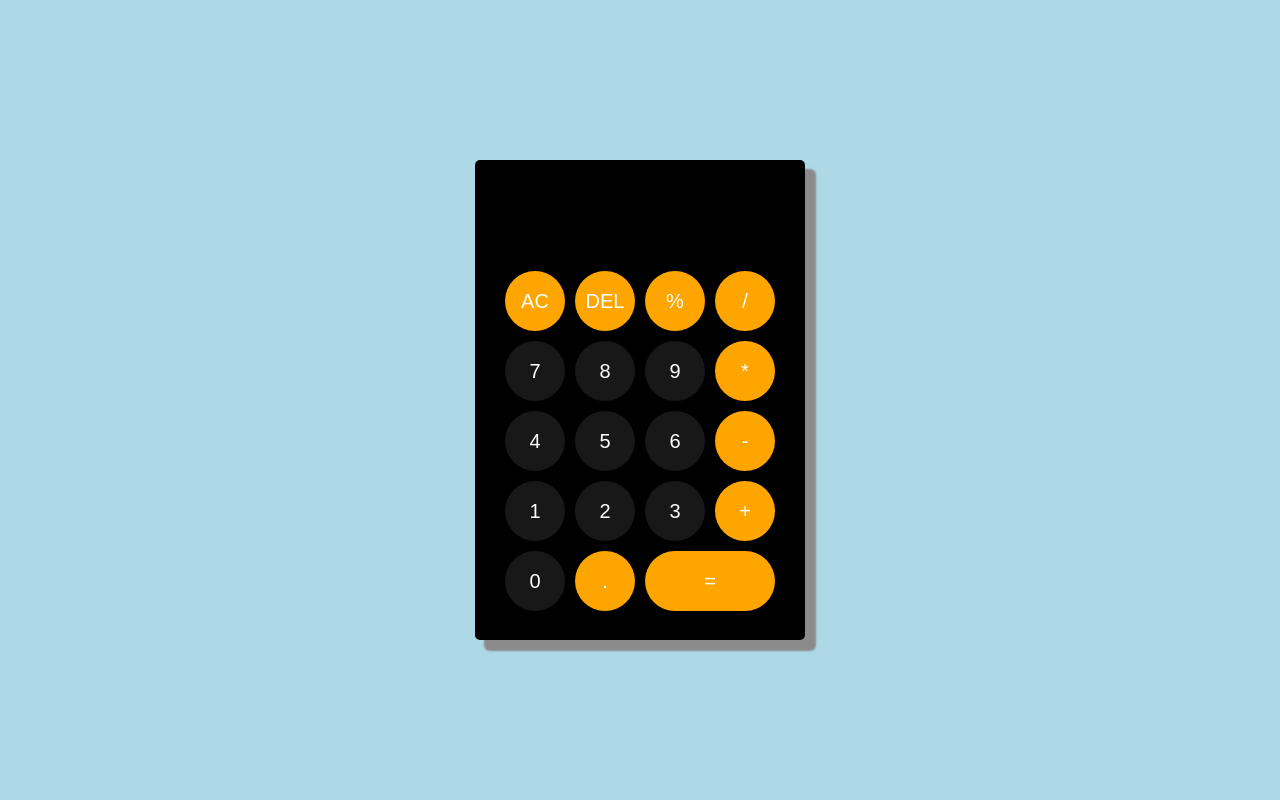
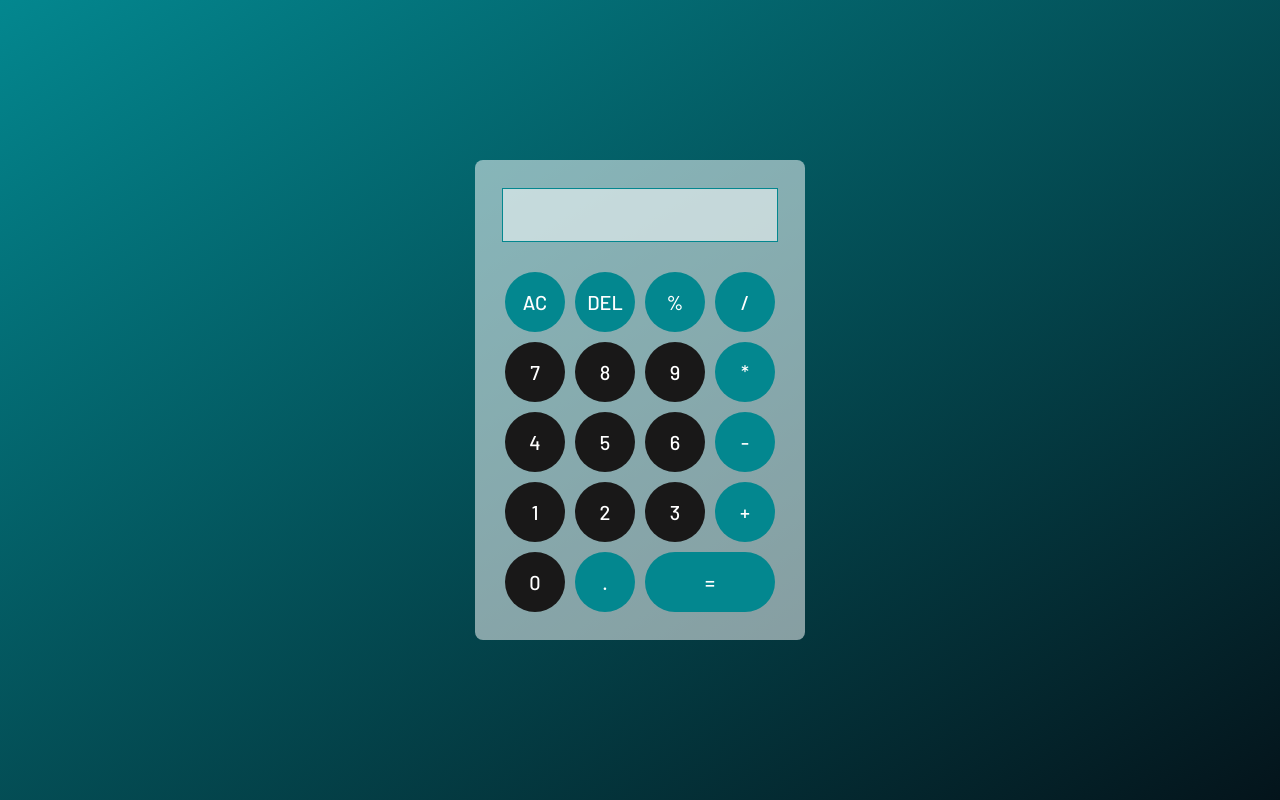
Before and after one commit to abhicplash/calculatorhtml, a plain HTML site: page index.html in a window 1280 px wide. Drawn offline with Linux system fonts and the light colour scheme.

Commit message:
calc style changes

```diff
--- a/style.css
+++ b/style.css
@@ -1,10 +1,11 @@
+@import url('https://fonts.googleapis.com/css2?family=Barlow:ital,wght@0,100;0,200;0,300;0,400;0,500;0,600;0,700;0,800;0,900;1,100;1,200;1,300;1,400;1,500;1,600;1,700;1,800;1,900&display=swap');
 * {
   margin: 0;
 }
 .main {
   width: 100%;
   height: 100vh;
-  background-color: lightblue;
+  background: linear-gradient(to right bottom, #03878f, #04141b);
   display: flex;
   justify-content: center;
   align-items: center;
@@ -12,27 +13,30 @@
 .calc {
   width: 330px;
   height: 480px;
-  background-color: #000;
+  background-color: #ffffff85;
   display: flex;
   flex-direction: column;
   align-items: center;
   justify-content: center;
   gap: 30px;
-  border-radius: 5px;
-  box-shadow: 10px 10px 2px 1px rgb(138, 138, 138);
+  border-radius: 8px;
+  /* box-shadow: 10px 10px 2px 1px rgb(138, 138, 138); */
 }
 #display {
   width: 270px;
   height: 50px;
-  border:none;
+  border: 1px solid #03878f;
   /* color: #fff; */
+  font-family: "Barlow", sans-serif;
   display: flex;
-  background-color: #000;
+  background-color: #ffffff85;
+
+  /* background-color: #fff; */
   /* align-items: center; */
   font-size: 40px;
   overflow: hidden;
   text-align: right;
-  color: #fff;
+  color: #03878f;
 }
 .buttons {
   padding: 0 5%;
@@ -52,12 +56,18 @@
   color: #fff;
   background-color: #191818;
   cursor: pointer;
+  font-family: "Barlow", sans-serif;
+  font-weight: 500;
 }
 #equal {
   border-radius: 50px;
   width: 130px;
-  background-color: orange;
+  /* background-color: orange; */
+  background-color: #03878f;
+
+  /* background-color: #fff; */
 }
 #changecolorbtn {
-  background-color: orange;
+  /* background-color: orange; */
+  background-color: #03878f;
 }
```
